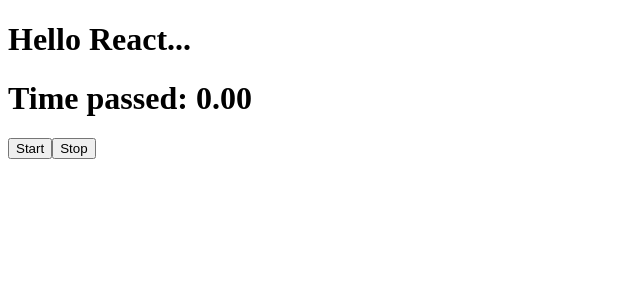
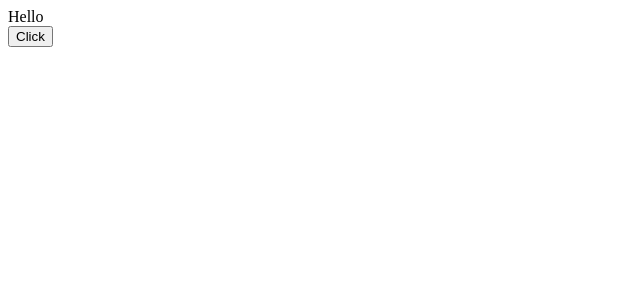
Before and after one commit to SuraiyaAkterTrishna/escape-hatches-advance-react, a React (Vite) app: page / in a window 1280 px wide. Shown: the top 300 px of the page, without its empty margins (0-640 px from the left). Built offline with nearby package versions, Linux system fonts and the light colour scheme.

Commit message:
Manipulating the DOM with Refs

```diff
--- a/src/App.jsx
+++ b/src/App.jsx
@@ -1,13 +1,10 @@
-
-import StopWatch from "./StopWatch"
-
+import Text from "./Text"
 
 function App() {
 
   return (
     <>
-      <h1>Hello React...</h1>
-      <StopWatch />
+      <Text></Text>
     </>
   )
 }
--- /dev/null
+++ b/src/Text.jsx
@@ -0,0 +1,16 @@
+import { useRef } from "react";
+
+export default function Text(){
+    let myRef = useRef(null);
+
+    function handleClick(){
+        console.log(myRef.current)
+    }
+
+    return (
+        <>
+        <div ref={myRef}>Hello</div>
+        <button onClick={handleClick}>Click</button>
+        </>
+    );
+}
```
